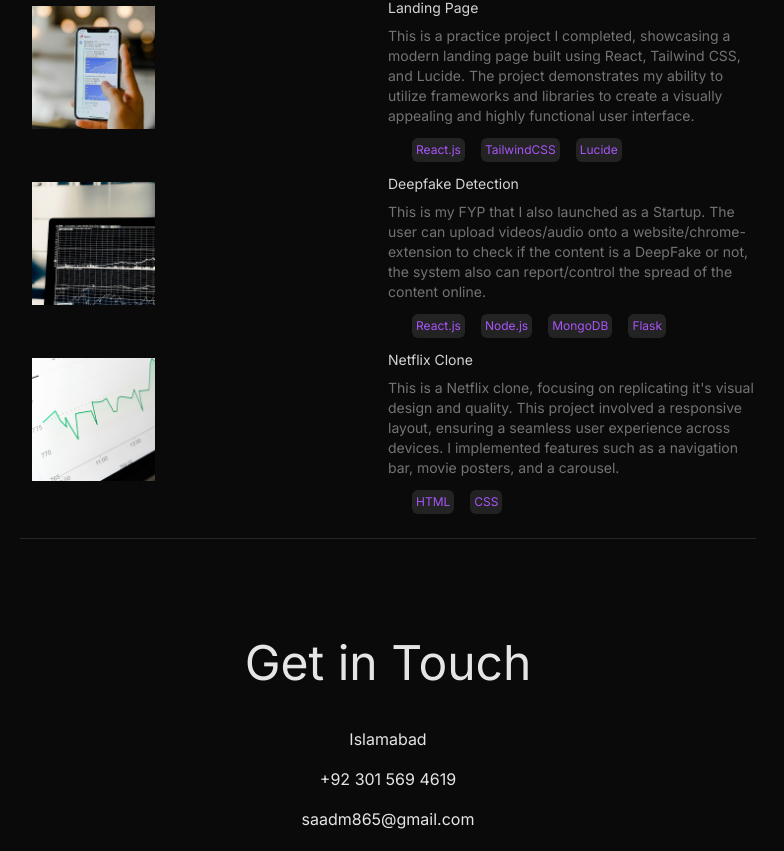
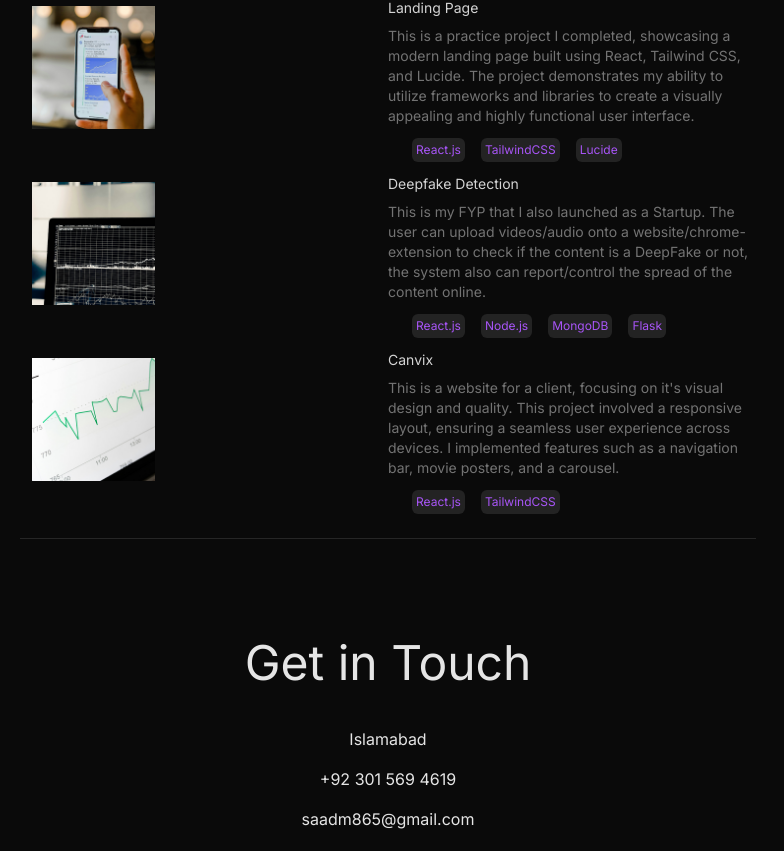
Before and after one commit to saada865/Portfolio, a React (Vite) app: page / in a window 1280 px wide. Shown: the part 3542-4393 px from the top of the page, without its empty margins (252-1036 px from the left). Built offline with nearby package versions, Linux system fonts and the light colour scheme.

Commit message:
refactor

```diff
--- a/src/constants/index.js
+++ b/src/constants/index.js
@@ -65,12 +65,12 @@ export const PROJECTS = [
     technologies: ["React.js", "Node.js", "MongoDB", "Flask"],
   },
   {
-    title: "Netflix Clone",
+    title: "Canvix",
     image: project4,
-    link: "https://github.com/saada865/Netflix_Clone_UI  ",
+    link: "https://canvix-hazel.vercel.app/  ",
     description:
-      "This is a Netflix clone, focusing on replicating it's visual design and quality. This project involved a responsive layout, ensuring a seamless user experience across devices. I implemented features such as a navigation bar, movie posters, and a carousel.",
-    technologies: ["HTML", "CSS"],
+      "This is a website for a client, focusing on it's visual design and quality. This project involved a responsive layout, ensuring a seamless user experience across devices. I implemented features such as a navigation bar, movie posters, and a carousel.",
+    technologies: ["React.js", "TailwindCSS"],
   },
 ];
 
```
